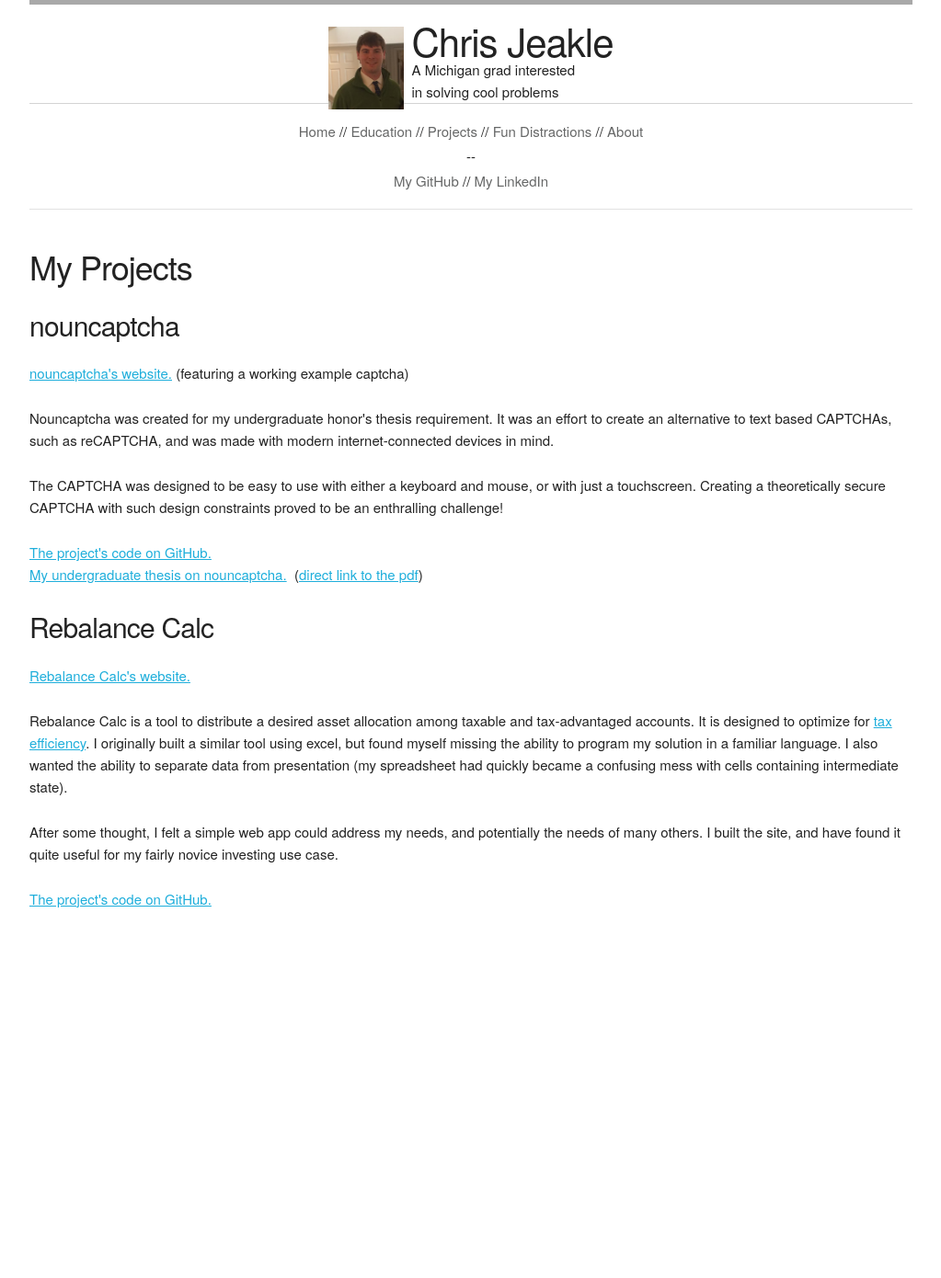
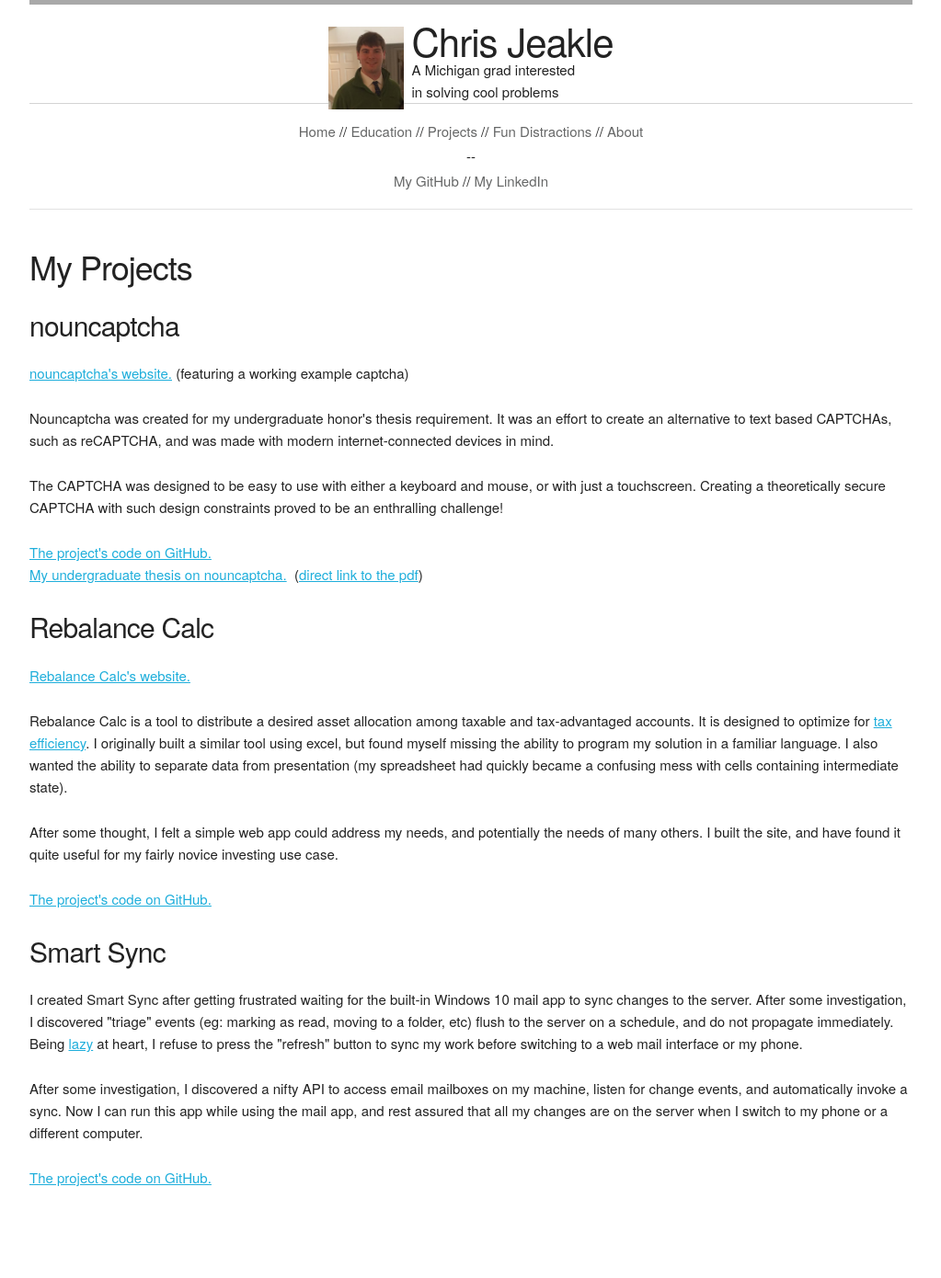
Before and after one commit to cjjeakle/cjjeakle.github.io, a Jekyll site: the page built from projects/index.html, in a window 1280 px wide. Shown: the whole page at 92% size, without its empty margins (128-1151 px from the left). Built offline with Jekyll 4.4.1, drawn with Linux system fonts in a browser that asks for light colours; nearby versions of some CDN libraries; before the commit the page ends 1039 px from its top, so only the background shows below that.

Commit message:
Added Smart Sync to the projects page

```diff
--- a/_includes/footer.html
+++ b/_includes/footer.html
@@ -1,4 +1,8 @@
 <footer class="footer">
+  <!--Pad the bottom of the page with line breaks-->
+  <br/>
+  <br/>
+
   <!-- Google Analytics -->
   <script>
     (function(i,s,o,g,r,a,m){i['GoogleAnalyticsObject']=r;i[r]=i[r]||function(){
--- a/projects/index.html
+++ b/projects/index.html
@@ -49,4 +49,21 @@ layout: default
         <a href="https://github.com/cjjeakle/rebalance-calc">The project's code on GitHub.</a>
       </p>
     </div>
+
+    <div class="row">
+      <h4>Smart Sync</h4>
+      <p>
+        I created Smart Sync after getting frustrated waiting for the built-in Windows 10 mail app to sync changes to the server.
+        After some investigation, I discovered "triage" events (eg: marking as read, moving to a folder, etc) flush to the server on a schedule, and do not propagate immediately.
+        Being <a href="https://www.goodreads.com/quotes/568877-i-choose-a-lazy-person-to-do-a-hard-job">lazy</a> at heart, I refuse to press the "refresh" button to sync my work before switching to a web mail interface or my phone.
+      </p>
+      <p>
+        After some investigation, I discovered a nifty API to access email mailboxes on my machine, listen for change events, and automatically invoke a sync.
+        Now I can run this app while using the mail app, and rest assured that all my changes are on the server when I switch to my phone or a different computer.
+      </p>
+
+      <p>
+        <a href="https://github.com/cjjeakle/SmartSync">The project's code on GitHub.</a>
+      </p>
+    </div>
 </div>
```
